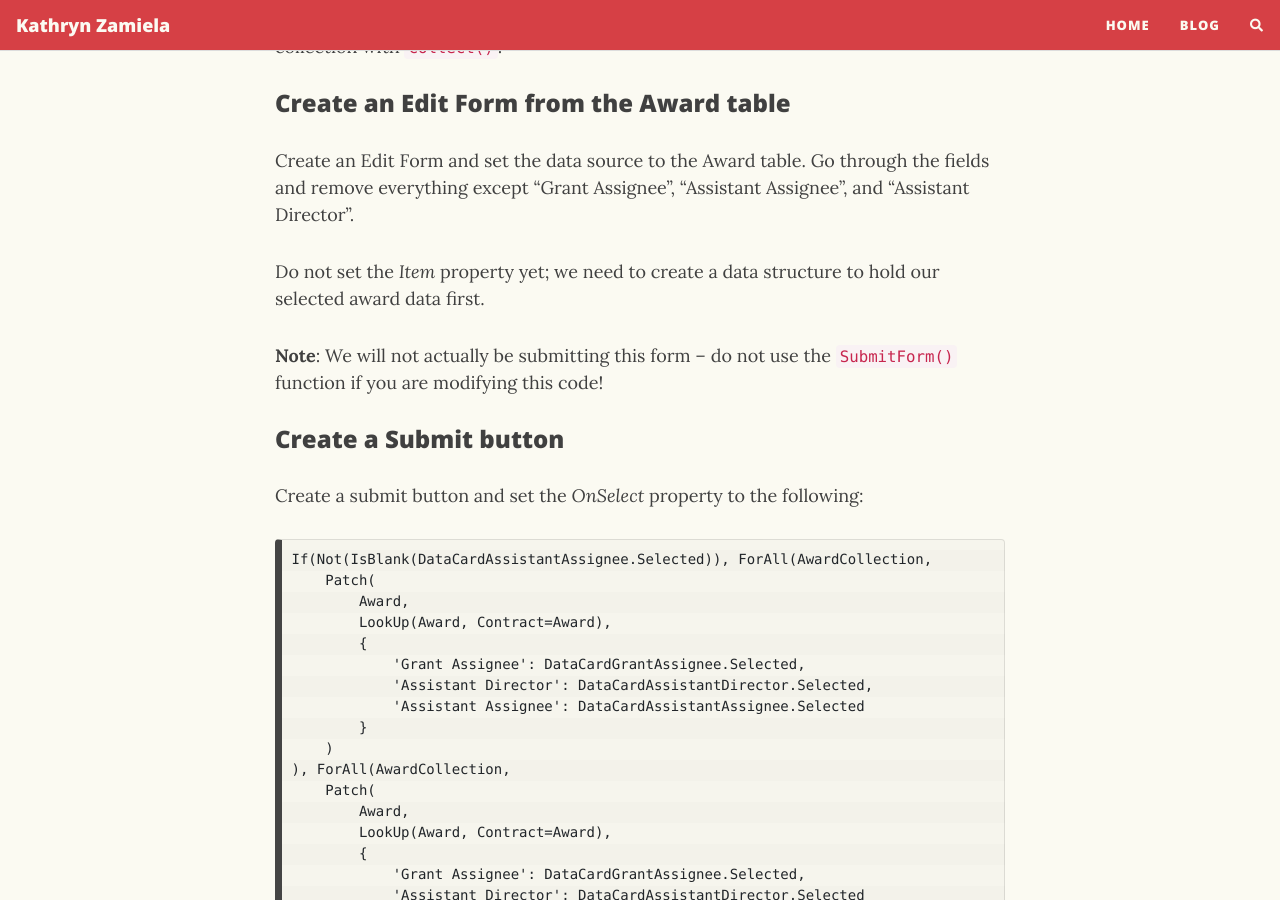
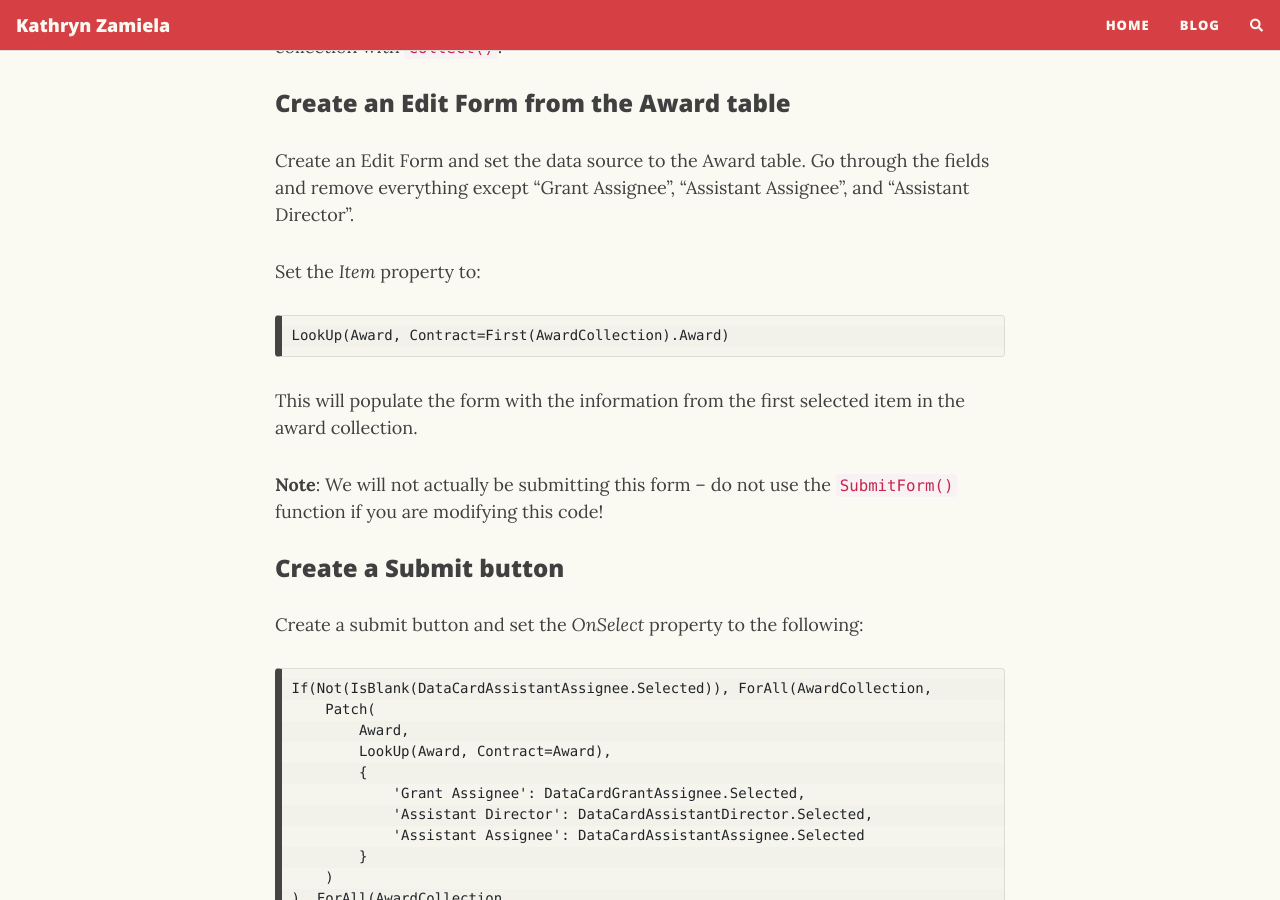
Before and after one commit to krzamiela/krzamiela.github.io, a Jekyll site: the page built from _posts/2024-05-15-updating-multiple-records-in-a-dataverse-table-from-a-single-form.md, in a window 1280 px wide and 900 px high, scrolled down 2896 px. Built offline with Jekyll 4.4.1, drawn with Linux system fonts in a browser that asks for light colours; nearby versions of some CDN libraries; emoji names are drawn with the system emoji font; comment, search, counter and statistics services are not loaded.

Commit message:
Updating blog post

````diff
--- a/_posts/2024-05-15-updating-multiple-records-in-a-dataverse-table-from-a-single-form.md
+++ b/_posts/2024-05-15-updating-multiple-records-in-a-dataverse-table-from-a-single-form.md
@@ -69,7 +69,13 @@ We want the user to remove an award if they accidentally click on the wrong one
 ### <a name="create-form"></a>Create an Edit Form from the Award table
 Create an Edit Form and set the data source to the Award table.  Go through the fields and remove everything except "Grant Assignee", "Assistant Assignee", and "Assistant Director".
 
-Do not set the *Item* property yet; we need to create a data structure to hold our selected award data first.
+Set the *Item* property to:
+
+```
+LookUp(Award, Contract=First(AwardCollection).Award)
+```
+
+This will populate the form with the information from the first selected item in the award collection.
 
 **Note**: We will not actually be submitting this form -- do not use the ``` SubmitForm() ``` function if you are modifying this code!
 
````
